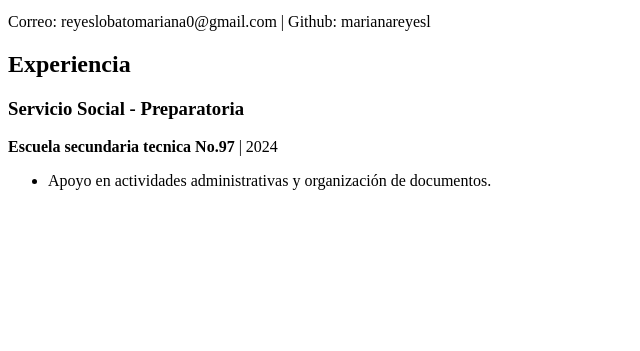
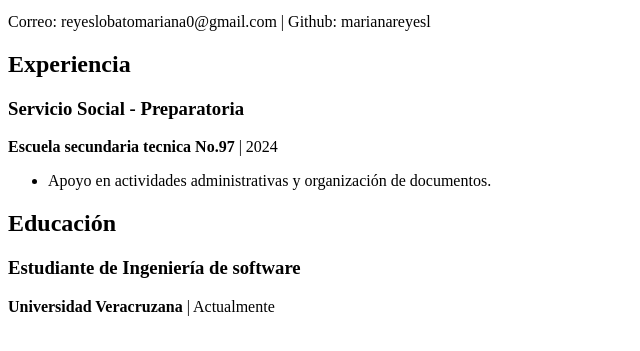
Before and after one commit to marianareyesl/mycv-2026, a plain HTML site: page index.html in a window 1280 px wide. Shown: the part 251-602 px from the top of the page, without its empty margins (0-640 px from the left). Drawn offline with Linux system fonts and the light colour scheme.

Commit message:
seccion educacion

```diff
--- a/index.html
+++ b/index.html
@@ -32,5 +32,14 @@
 		     </ul>
 	     </article>
       </section>
+
+      <section id="education">
+	      <h2>Educación</h2>
+	      <article>
+		      <h3>Estudiante de Ingeniería de software</h3>
+		      <p><strong>Universidad Veracruzana</strong> | Actualmente</p>
+	      </article>
+      </section>
+
 </body>
 </html>
```
